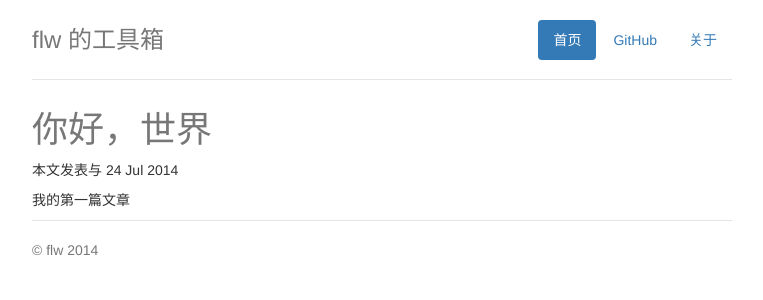
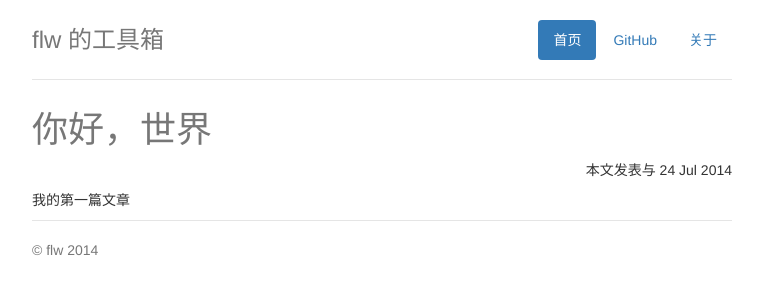
Before and after one commit to flw-cn/blog, a Jekyll site: the page built from _posts/2014-07-24-hello-world.html, in a window 1280 px wide. Shown: the top 300 px of the page, without its empty margins (258-1021 px from the left). Built offline with Jekyll 4.4.1, drawn with Linux system fonts in a browser that asks for light colours; nearby versions of some CDN libraries; comment, search, counter and statistics services are not loaded.

Commit message:
调试模板。

```diff
--- a/_layouts/article.html
+++ b/_layouts/article.html
@@ -16,7 +16,7 @@
             <h3 class="text-muted">{{ site.name }}</h3>
         </div>
         <h1 class="text-muted">{{ page.title }}</h1>
-        <p>本文发表与 {{ page.date | date_to_string }}</p>
+        <p class="text-right">本文发表与 {{ page.date | date_to_string }}</p>
         {{ content }}
 {% include footer.html site=site page=page %}
     </div>
```
